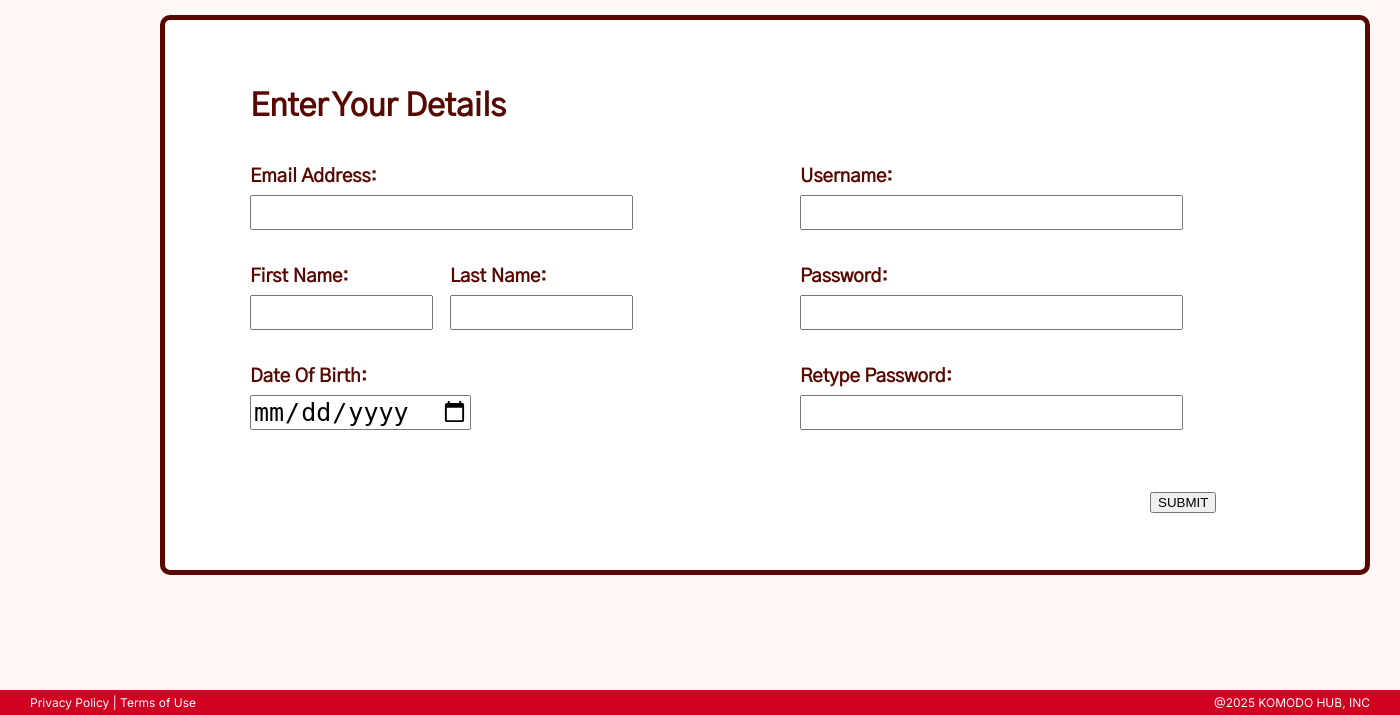
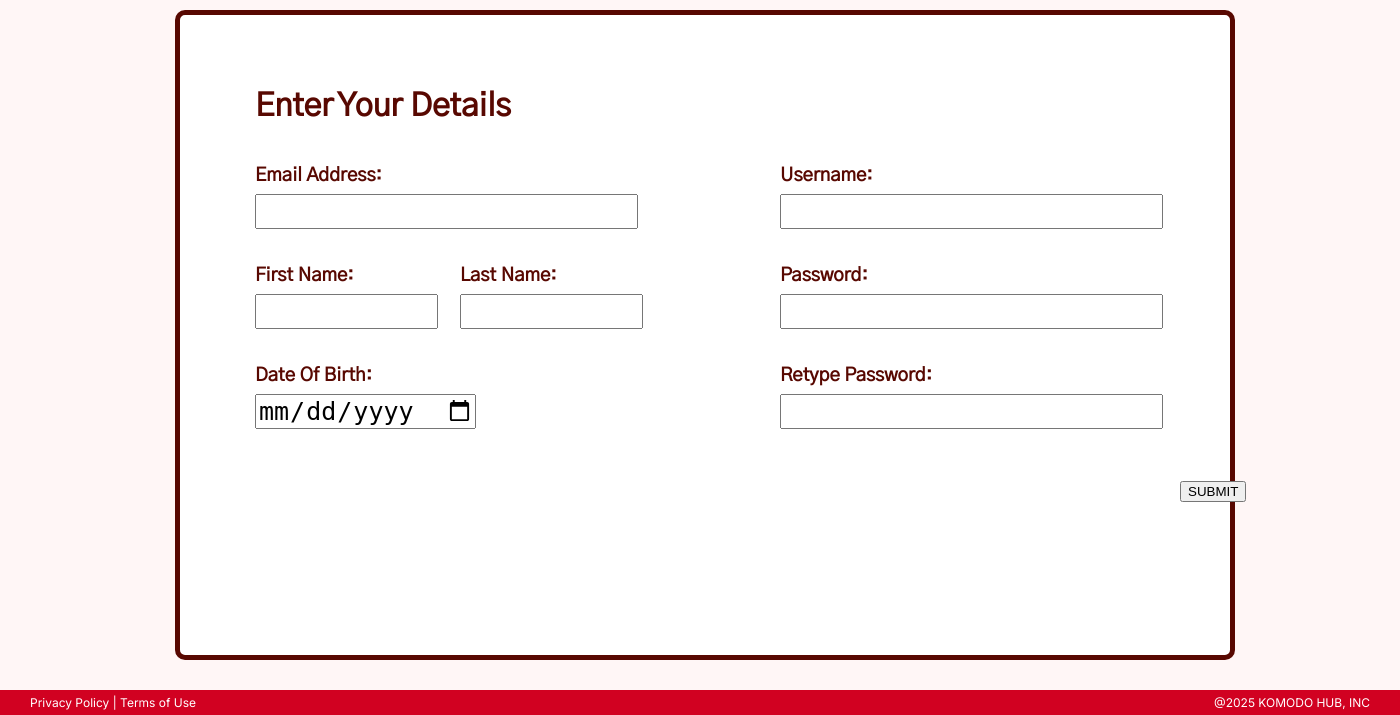
Before and after one commit to Ei-Sandi/Komodo-Hub-5005CMD, a Flask app: page /Individual/ in a window 1400 px wide. Shown: the part 85-800 px from the top of the page. Run offline with Flask 3, Linux system fonts and the light colour scheme; some web fonts are replaced.

Commit message:
Fixed Positioning???

```diff
--- a/KOMODO HUB/static/Registration.css
+++ b/KOMODO HUB/static/Registration.css
@@ -1,13 +1,13 @@
 #BigBox {
     border: 5px solid rgb(88, 8, 1);
     border-radius: 10px;
-    height: 550px;
-    width: 1200px;
+    height: 80vh;
+    width: 75vw;
     background-color: white;
 
-    position: absolute;
-    top: 100px;
-    left: 160px;
+    position: fixed;
+    margin-top: 10px;
+    margin-left: 175px;
 }
 
 /* Registration Page */
@@ -75,117 +75,117 @@
     width: auto;
 
     position: absolute;
-    top: 150px;
-    left: 250px;
+    margin-top: 50px;
+    margin-left: 75px;
 }
 #Submit{
     position: absolute;
-    top: 550px;
-    left: 1150px;
+    margin-top: 400px;
+    margin-left: 1000px;
 }
 #EmailText{
     height: auto;
     width: auto;
 
     position: absolute;
-    top: 250px;
-    left: 250px;
+    margin-top: 130px;
+    margin-left: 75px;
 }
 #Email{
     width: 375px;
     font-size: 25px;
     position: absolute;
-    top: 280px;
-    left: 250px;
+    margin-top: 160px;
+    margin-left: 75px;
 }
 #FirstText{
     height: auto;
     width: auto;
 
     position: absolute;
-    top: 350px;
-    left: 250px;
+    margin-top: 230px;
+    margin-left: 75px;
 }
 #First{
     width: 175px;
     font-size: 25px;
     position: absolute;
-    top: 380px;
-    left: 250px;
+    margin-top: 260px;
+    margin-left: 75px;
 }
 #LastText{
     height: auto;
     width: auto;
 
     position: absolute;
-    top: 350px;
-    left: 450px;
+    margin-top: 230px;
+    margin-left: 280px;
 }
 #Last{
     width: 175px;
     font-size: 25px;
     position: absolute;
-    top: 380px;
-    left: 450px;
+    margin-top: 260px;
+    margin-left: 280px;
 }
 #DOB{
     height: auto;
     width: auto;
 
     position: absolute;
-    top: 450px;
-    left: 250px;
+    margin-top: 330px;
+    margin-left: 75px;
 }
 #Date{
     font-size: 25px;
     position: absolute;
-    top: 480px;
-    left: 250px;
+    margin-top: 360px;
+    margin-left: 75px;
 }
 #UserText{
     height: auto;
     width: auto;
 
     position: absolute;
-    top: 250px;
-    left: 800px;
+    margin-top: 130px;
+    margin-left: 600px;
 }
 #User{
     width: 375px;
     font-size: 25px;
     position: absolute;
-    top: 280px;
-    left: 800px;
+    margin-top: 160px;
+    left: 600px;
 }
 #PassText{
     height: auto;
     width: auto;
 
     position: absolute;
-    top: 350px;
-    left: 800px;
+    margin-top: 230px;
+    margin-left: 600px;
 }
 #Pass{
     width: 375px;
     font-size: 25px;
     position: absolute;
-    top: 380px;
-    left: 800px;
+    margin-top: 260px;
+    margin-left: 600px;
 }
 #RePassText{
     height: auto;
     width: auto;
 
     position: absolute;
-    top: 450px;
-    left: 800px;
+    margin-top: 330px;
+    margin-left: 600px;
 }
 #RePass{
     width: 375px;
     font-size: 25px;
     position: absolute;
-    top: 480px;
-    left: 800px;
+    margin-top: 360px;
+    margin-left: 600px;
 }
 
 /* Organisation Page */
--- a/KOMODO HUB/templates/RegInd.html
+++ b/KOMODO HUB/templates/RegInd.html
@@ -8,7 +8,7 @@
 {% endblock %}
 
 {% block body%}
-<div id="BigBox"></div>
+<div id="BigBox">
 <div id= "TitleText"><h1 class="TEXT">Enter Your Details</h1></div>
 
 
@@ -37,4 +37,5 @@
         <h2><a href="{{ url_for('Individual')}}"><input type="submit" value="SUBMIT"></a></h2>
     </div>
 </form>
+</div>
 {% endblock %}
--- a/KOMODO HUB/templates/RegOrg.html
+++ b/KOMODO HUB/templates/RegOrg.html
@@ -8,7 +8,7 @@
 {% endblock %}
 
 {% block body%}
-<div id="BigBox"></div>
+<div id="BigBox">
 <div id="ForOrg"><h1 class="TEXT">Register For An Organisation</h1></div>
 <h3 class="TEXT">
     <div id="OrgText">Organisation Name:</div>
@@ -31,4 +31,5 @@
         <h2><a href="{{ url_for('Individual')}}"><input type="submit" value="NEXT"></a></h2>
     </div>
 </form>
+</div>
 {% endblock %}
--- a/KOMODO HUB/templates/register.html
+++ b/KOMODO HUB/templates/register.html
@@ -8,7 +8,7 @@
 {% endblock %}
 
 {% block body%}
-<div id="BigBox"></div>
+<div id="BigBox">
 <h1 class="TEXT">
     <div id="RegBox1">Start Your Learning Journey</div>
     <div id="RegBox2">Komodo Hub - Trusted Destination For Exploration</div>
@@ -21,4 +21,5 @@
     <div id="OrgBox"><a href="{{ url_for('Organisation')}}" class="TX">Organisation</a></div>
     <div id="IndBox"><a href="{{ url_for('Individual')}}" class="TX">Individual</a></div>
 </h1>
+</div>
 {% endblock %}
```
Also changed, not shown: other parts of KOMODO HUB/static/Registration.css (+35 -35 lines).
